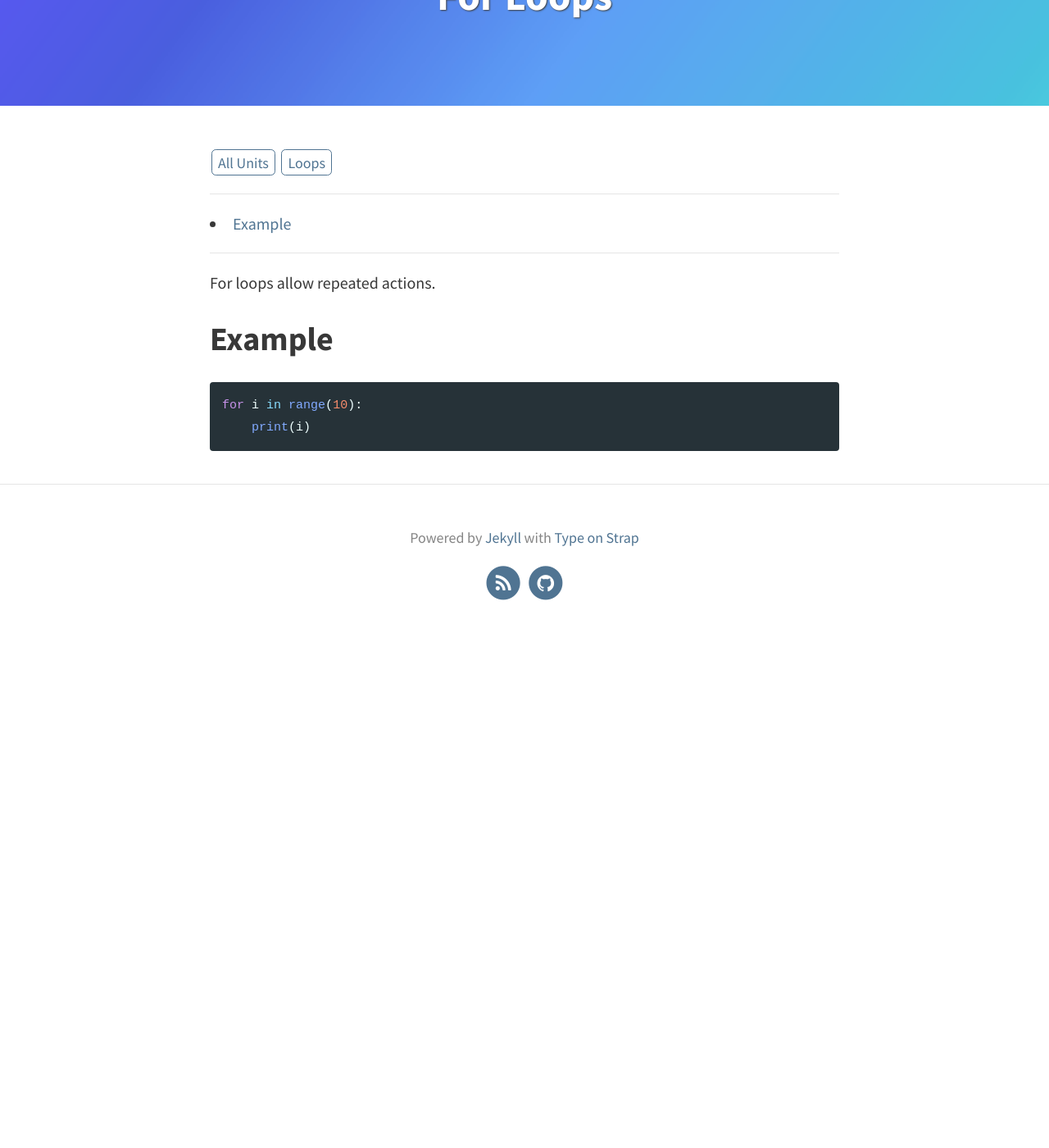
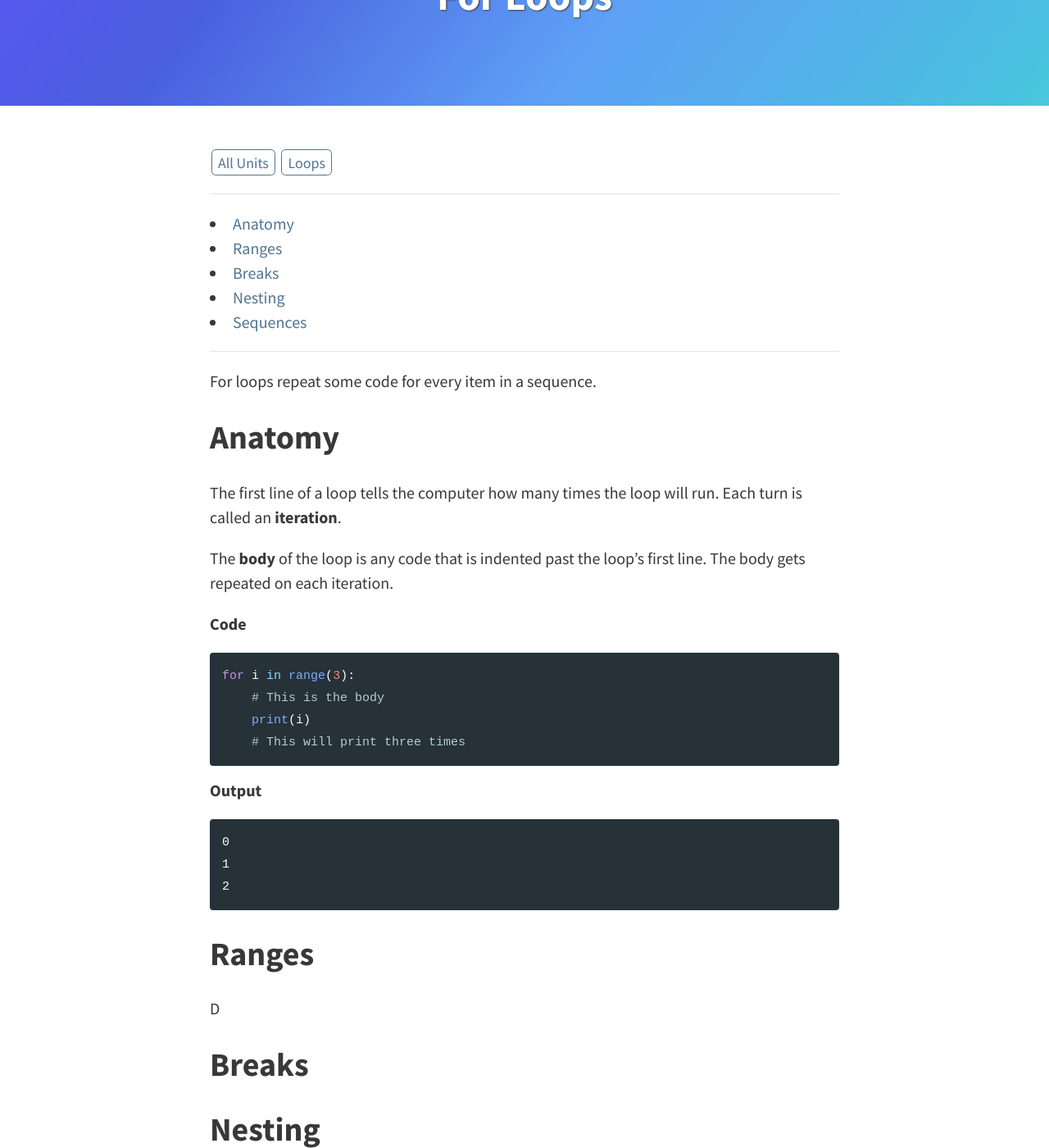
Before and after one commit to maryvo/nanobook, a Jekyll site: the page built from _lessons/for.md, in a window 1280 px wide and 1400 px high, scrolled down 251 px. Shown: the whole window at 82% size. Built offline with Jekyll 4.4.1, drawn with Linux system fonts in a browser that asks for light colours; before the commit the page ends 1055 px from its top, so only the background shows below that.

Commit message:
Set up for loops outline

````diff
--- a/_lessons/for.md
+++ b/_lessons/for.md
@@ -7,11 +7,37 @@ feature-img: "assets/img/gradients/blue.png"
 toc: true
 ---
 
-For loops allow repeated actions.
+For loops repeat some code for every item in a sequence.
 
-# Example
+# Anatomy
+
+The first line of a loop tells the computer how many times the loop will run. Each turn is called an **iteration**.
+
+The **body** of the loop is any code that is indented past the loop's first line. The body gets repeated on each iteration.
+
+**Code**
 
 ```python
-for i in range(10):
+for i in range(3):
+    # This is the body
     print(i)
+    # This will print three times
 ```
+
+**Output**
+
+```
+0
+1
+2
+```
+
+# Ranges
+
+D
+
+# Breaks
+
+# Nesting
+
+# Sequences
````
